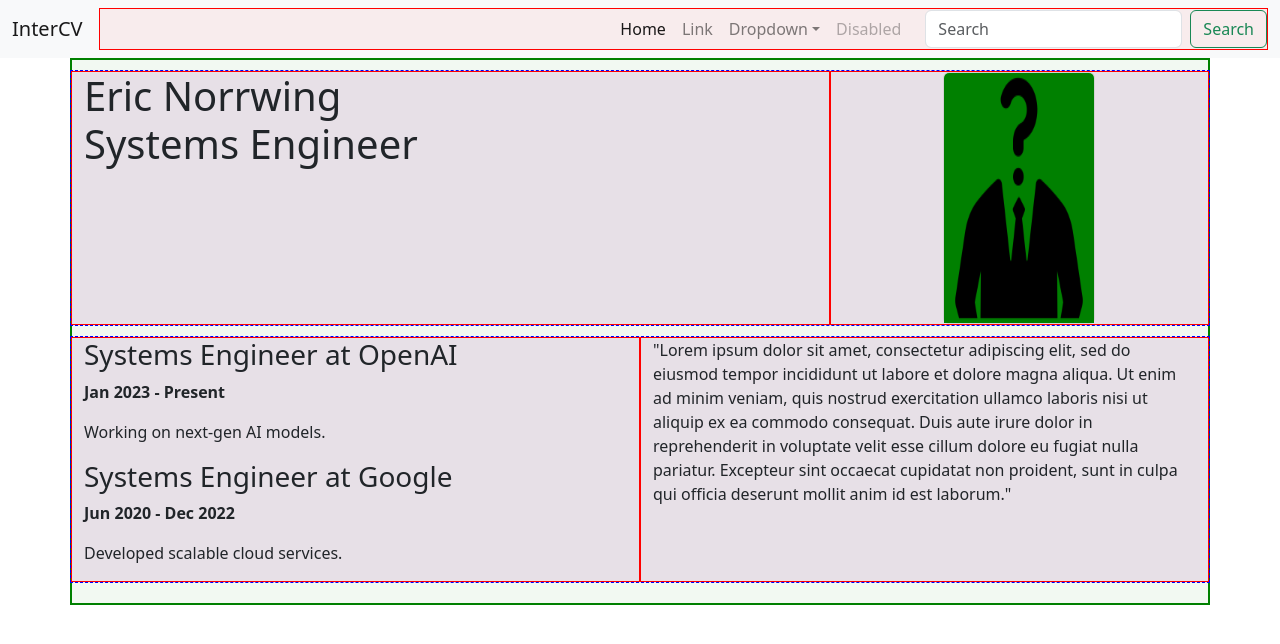
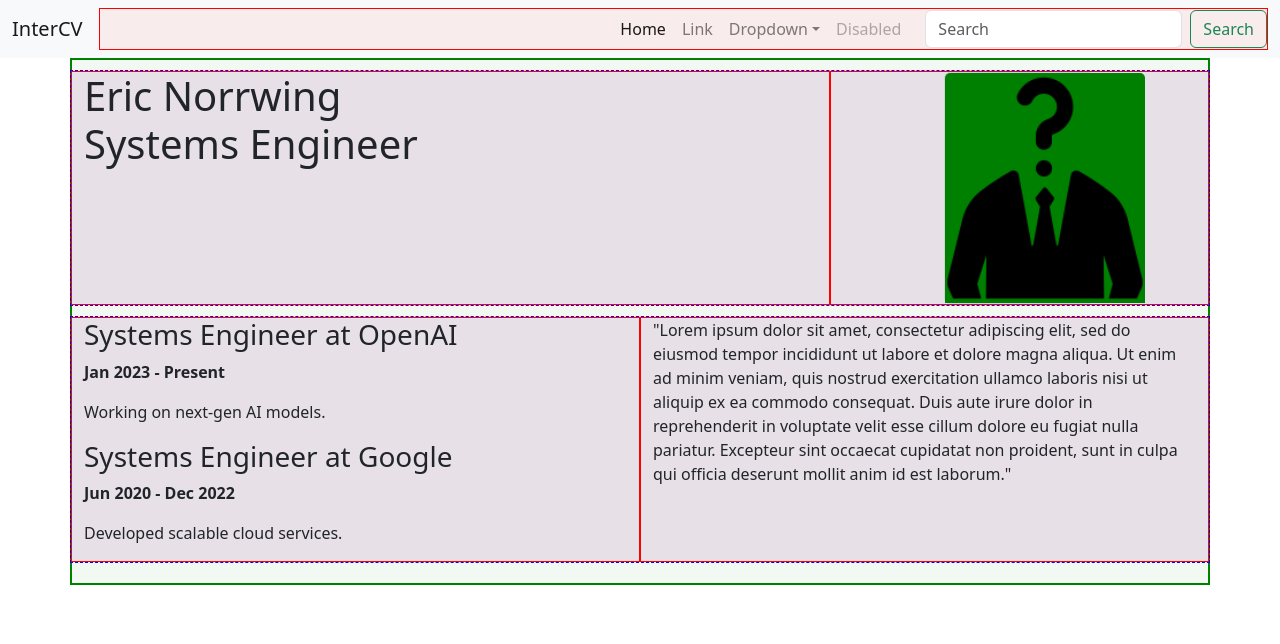
Before and after one commit to EricNorrwing/InterCV, a React (Vite) app in the folder intercv.client/: page / in a window 1280 px wide. Shown: the top 644 px of the page. Built offline with nearby package versions, Linux system fonts and the light colour scheme.

Commit message:
minor thingy

```diff
--- a/intercv.client/src/components/profile/picture/ProfilePictureCard.tsx
+++ b/intercv.client/src/components/profile/picture/ProfilePictureCard.tsx
@@ -1,11 +1,22 @@
 import AnonPic from "../../../assets/Anon pic.png";
 
+//TODO This component needs to better adapted to various picture sizes and what not.
 export function ProfilePictureCard() {
     return (
-        <div style={{ display: "flex", justifyContent: "center" }}>
-            <div className="card" >
-                <img className="card-img-top" src={AnonPic} alt="Card image cap" style={{height: "250px",width: "150px", justifyContent:"center", backgroundColor: "green"}} />
+        <div className="d-flex justify-content-center">
+            <div className="card" style={{ width: "150px" }}>
+                <img
+                    src={AnonPic}
+                    alt="Profile"
+                    className="card-img-top mx-auto d-block"
+                    style={{
+                        width: "200px",
+                        height: "230px",
+                        objectFit: "cover",
+                        backgroundColor: "green",
+                    }}
+                />
             </div>
         </div>
-    )
+    );
 }
--- a/intercv.client/src/pages/CVDisplayPage/CVDisplayPage.tsx
+++ b/intercv.client/src/pages/CVDisplayPage/CVDisplayPage.tsx
@@ -2,6 +2,7 @@ import ExperienceList from "../../components/experienceList/ExperienceList.tsx";
 import './temp.css'
 import {ProfilePictureCard} from "../../components/profile/picture/ProfilePictureCard.tsx";
 
+//Remove temp.css ofc
 export function CVDisplayPage() {
     return (
         <div className="container">
@@ -10,7 +11,7 @@ export function CVDisplayPage() {
                     <h1>Eric Norrwing <br/>  Systems Engineer </h1>
                 </div>
                 <div className="col-sm-4">
-                        <ProfilePictureCard/>
+                    <ProfilePictureCard/>
                 </div>
             </div>
             <div className="row">
```
